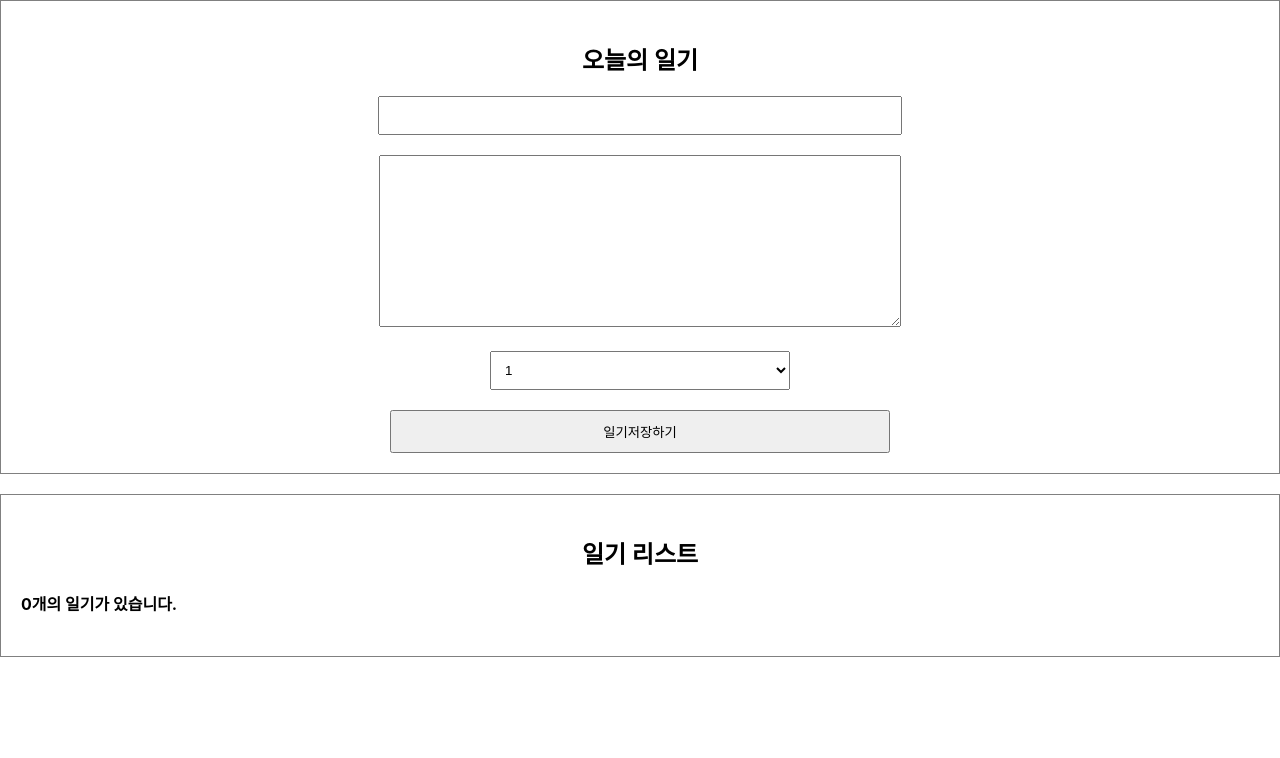
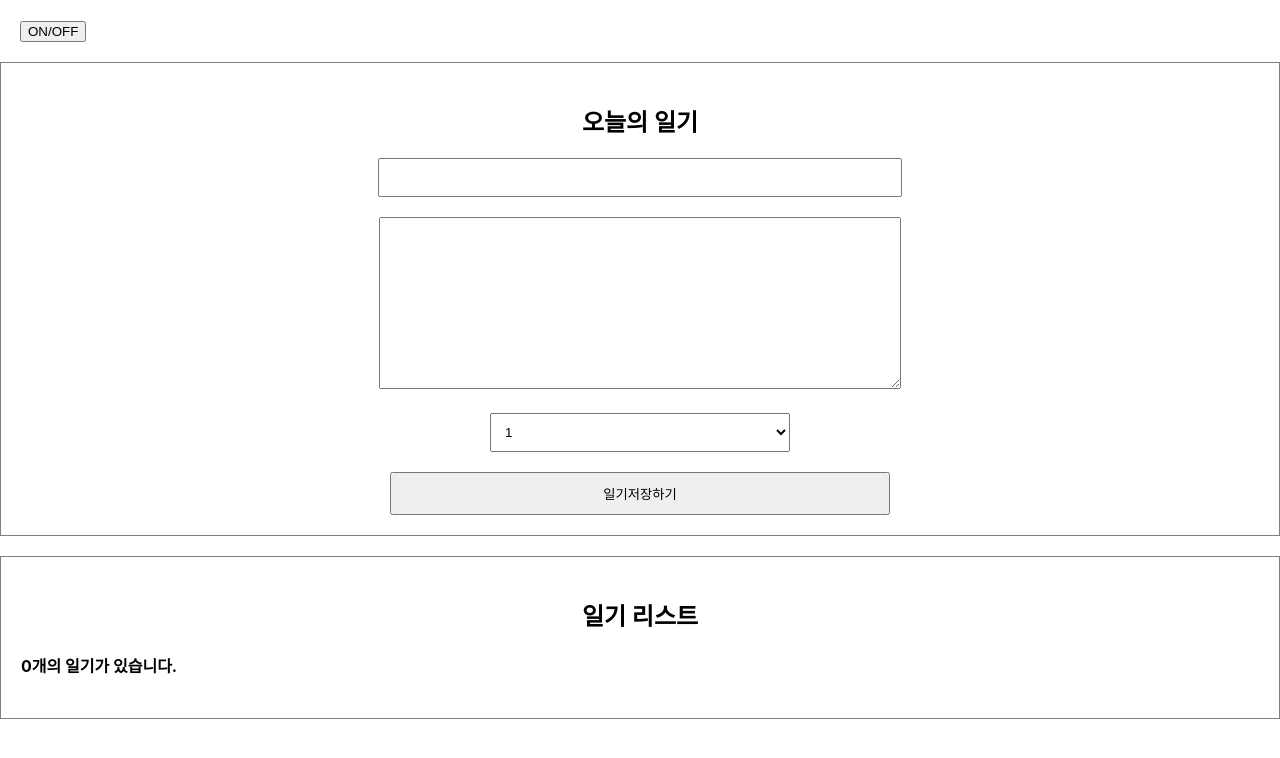
Before and after one commit to 9thxg/simple-diary, a React (Create React App) app: page / in a window 1280 px wide. Shown: the top 758 px of the page. Built offline with nearby package versions, Linux system fonts and the light colour scheme; the HTML template or start-up script is replaced by a standard one.

Commit message:
LifeCycle Test

```diff
--- a/src/App.js
+++ b/src/App.js
@@ -2,6 +2,7 @@
 import './App.css';
 import DiaryEditor from './DiaryEditor';
 import DiaryList from './DiaryList';
+import LifeCycle from './LifeCycle';
 
 function App() {
   const [data, setData] = useState([]);
@@ -35,6 +36,7 @@
 
   return (
     <div className="App">
+      <LifeCycle/>
       <DiaryEditor onCreate={onCreate}/>
       <DiaryList diaryList={data} onRemove={onRemove} onEdit={onEdit} />
     </div>
--- /dev/null
+++ b/src/LifeCycle.js
@@ -0,0 +1,23 @@
+import React, {useEffect, useState} from 'react';
+
+const UnmountText = () =>{
+    useEffect(()=>{
+        console.log("Mount!");
+
+        return () => {
+            console.log("Unmount!");
+        }
+    },[])
+
+    return <div>Unmount Testing Component</div>
+}
+
+export default function LifeCycle() {
+    const [isVisible, setIsVisible] = useState(false);
+    const toggle = () => setIsVisible(!isVisible);
+
+    return <div style={{padding: 20}}>
+        <button onClick={toggle}>ON/OFF</button>
+        {isVisible && <UnmountText/>}
+    </div>
+}
```
Also changed, not shown: 1 other file (tests, documents, lock files or other folders).
